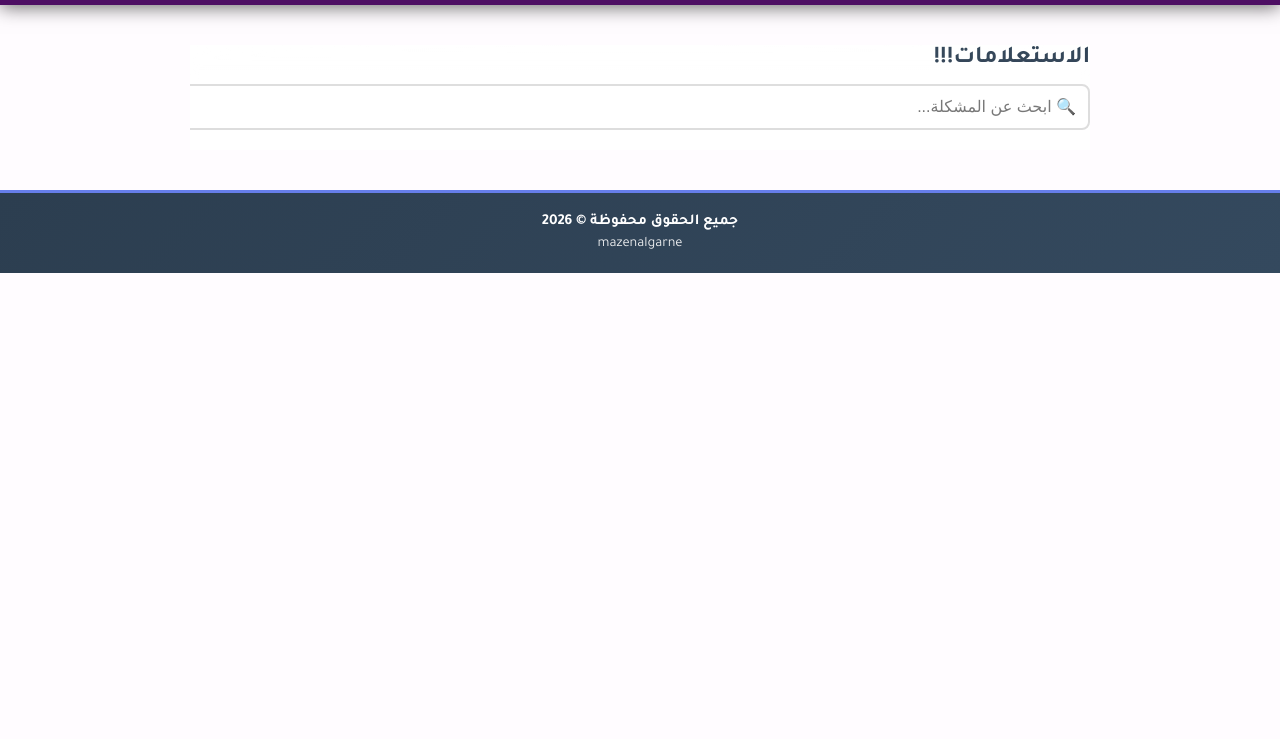
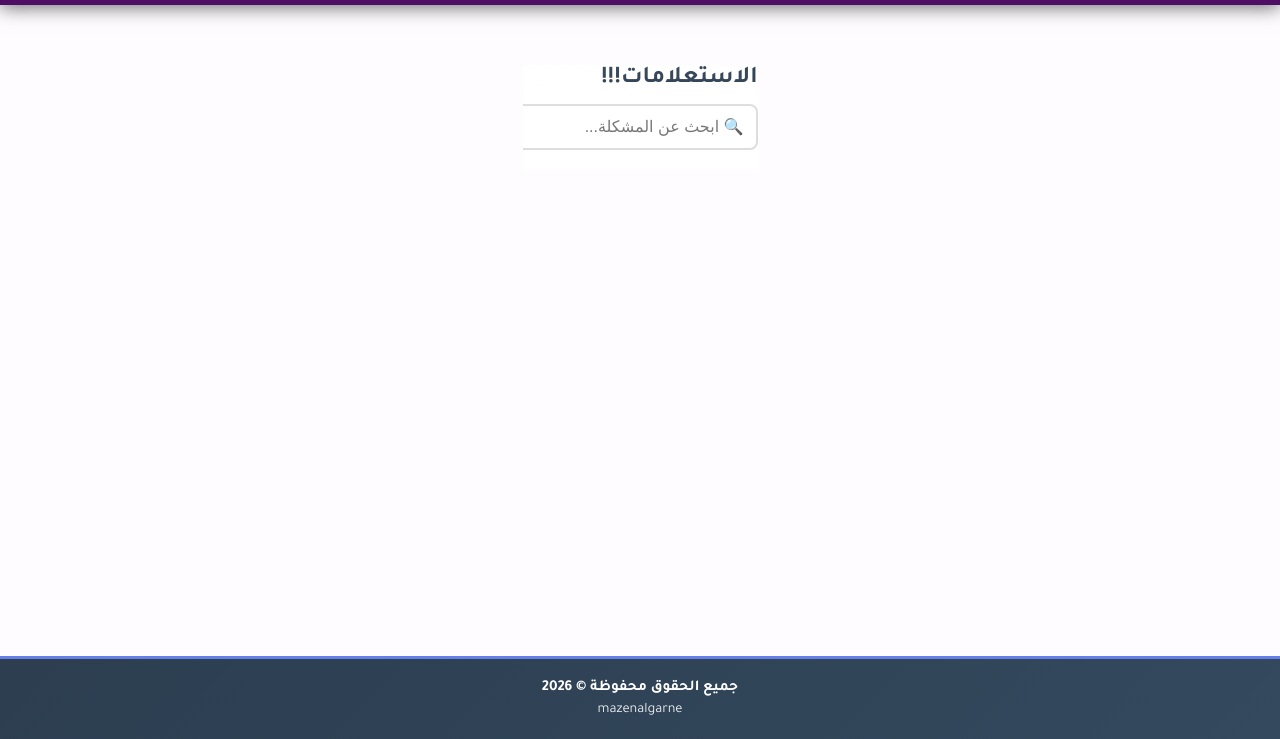
Before and after one commit to mazen-bot/manafed-wep, a plain HTML site: page help.html in a window 1280 px wide. Shown: the part 61-800 px from the top of the page. Drawn offline with nearby package versions, Linux system fonts and the light colour scheme; no server answers.

Commit message:
Add files via upload

```diff
--- a/help.html
+++ b/help.html
@@ -10,7 +10,7 @@
   <script src="https://cdn.jsdelivr.net/npm/markdown-it@13.0.1/dist/markdown-it.min.js"></script>
   <link rel="stylesheet" href="styles.css">
   <style>
-    body { background: #fffcff; color: #333; }
+    body { background: #fffcff; color: #333; min-height: 100vh; display: flex; flex-direction: column; }
 
     /* Header styling - preserve original design */
     header {
@@ -36,7 +36,7 @@
       color: var(--primary);
     }
 
-    .help-layout { max-width: 900px; margin: 40px auto; padding: 0 20px; }
+    .help-layout { max-width: 900px; margin: 40px auto; padding: 0 20px; flex: 1; }
     .main { width: 100%; }
     .side { display: none; }
     .tabs { display: none; }
```
